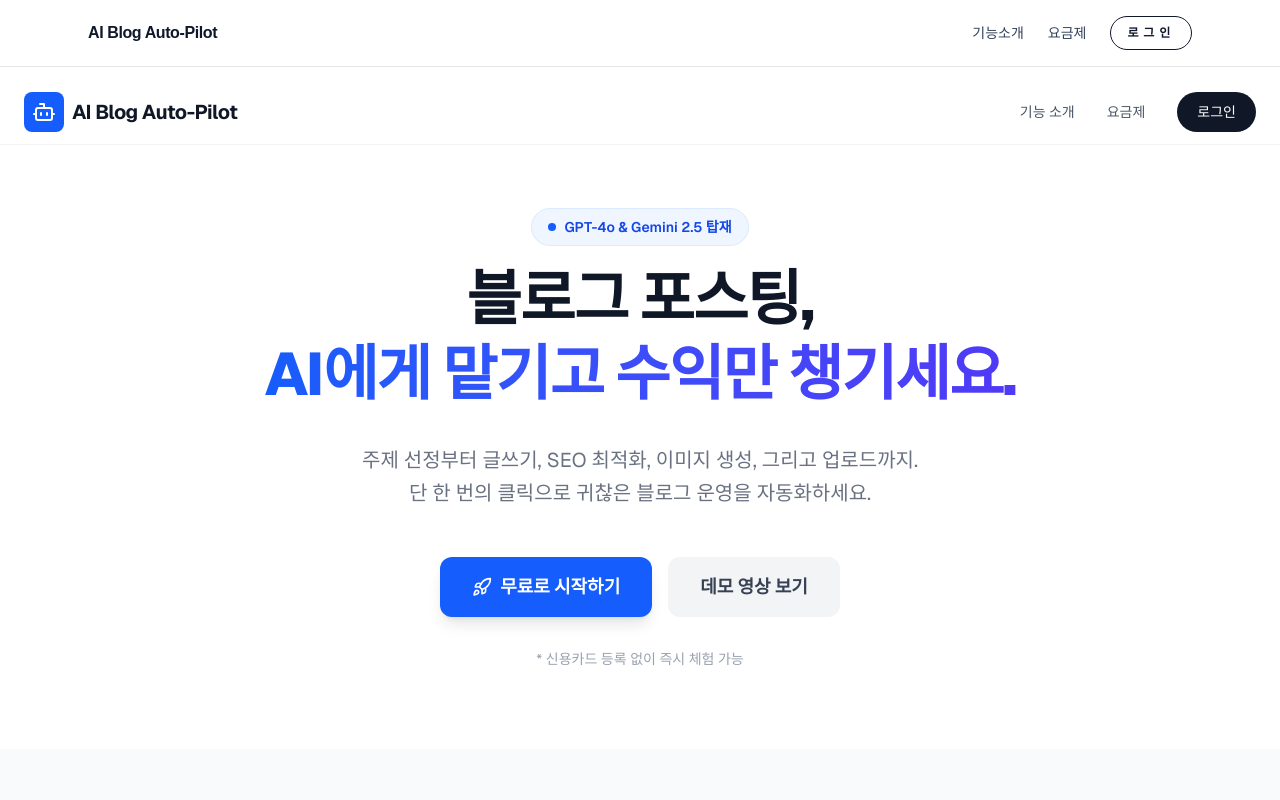
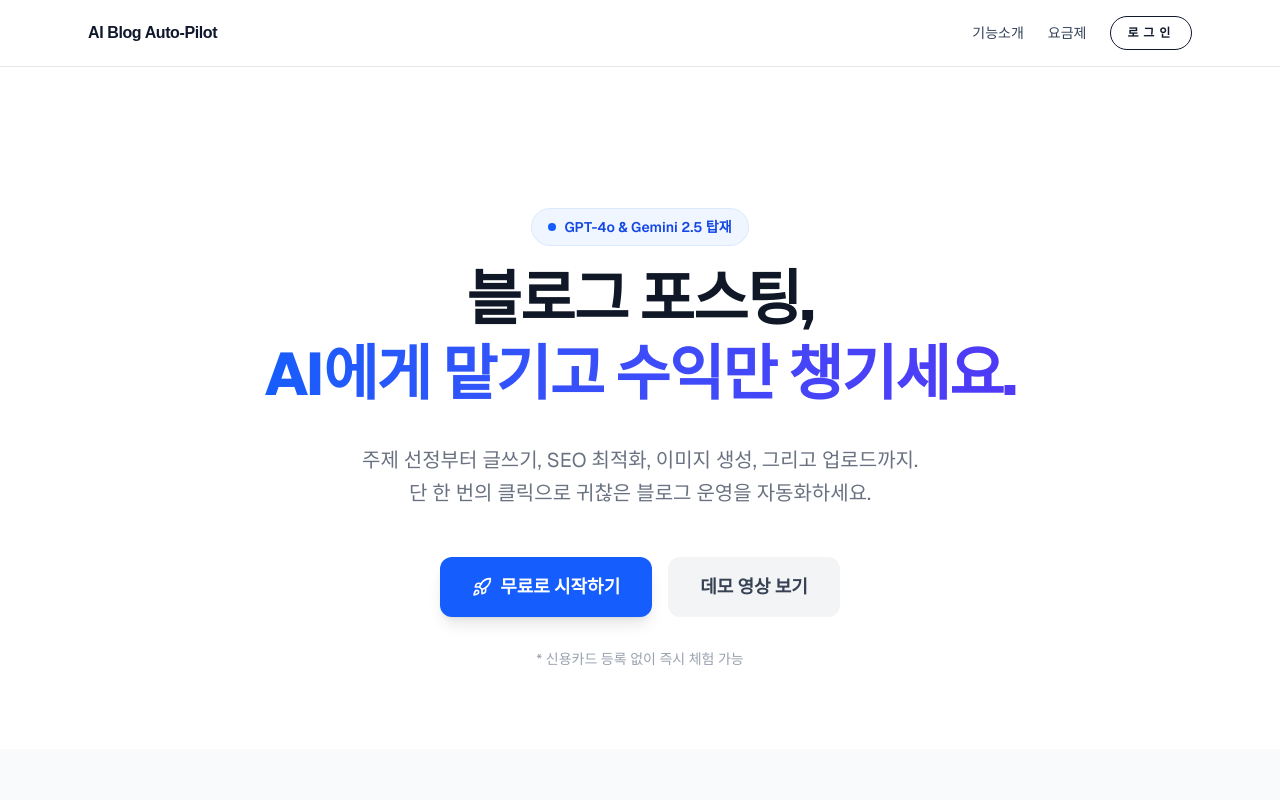
Before and after one commit to mrgbiryu-cyber/autoblog, a Next.js app in the folder frontend/: page / in a window 1280 px wide. Shown: the top 800 px of the page. Built offline with nearby package versions, Linux system fonts and the light colour scheme.

Commit message:
정크데이터삭제

```diff
--- a/frontend/src/app/(user)/dashboard/page.tsx
+++ b/frontend/src/app/(user)/dashboard/page.tsx
@@ -4,6 +4,7 @@ import { useEffect, useMemo, useRef, useState } from "react";
 import { useRouter } from "next/navigation";
 import { Bot, CalendarClock, CreditCard, Copy, Eye, Loader2, Shield } from "lucide-react";
 import Link from "next/link";
+import { useAuth } from "@/context/AuthContext";
 import {
   fetchBlogAnalysis,
   fetchCreditStatus,
@@ -41,7 +42,7 @@ const PLATFORM_SLOTS = [
 ];
 
 const WEEKDAYS = ["Mon", "Tue", "Wed", "Thu", "Fri", "Sat", "Sun"];
-const TOTAL_BLOG_SLOTS = 4;
+const TOTAL_BLOG_SLOTS = 5;
 export default function Dashboard() {
   const [creditInfo, setCreditInfo] = useState<CreditStatusPayload>({
     current_credit: 0,
@@ -90,6 +91,8 @@ export default function Dashboard() {
     imageTimersRef.current.forEach((timer) => clearTimeout(timer));
     imageTimersRef.current = [];
   };
+
+  const { displayName } = useAuth();
 
   useEffect(() => {
     return () => {
@@ -371,9 +374,9 @@ export default function Dashboard() {
         <header className="flex flex-col gap-3 md:flex-row md:items-center md:justify-between">
           <div>
             <p className="text-sm uppercase tracking-[0.25em] text-slate-400">AI Marketing Automation Engine</p>
-            <h1 className="text-4xl font-bold flex items-center gap-3">
+        <h1 className="text-4xl font-bold flex items-center gap-3">
               <Bot className="w-10 h-10 text-cyan-400" />
-              형님의 AI 대시보드
+          {displayName ? `${displayName}님의 AI 대시보드` : "고객님의 AI 대시보드"}
             </h1>
             <p className="text-slate-400 mt-1">통합 블로그/플랫폼 일정, 크레딧, SEO 트래킹을 한 눈에.</p>
           </div>
--- a/frontend/src/app/page.tsx
+++ b/frontend/src/app/page.tsx
@@ -4,25 +4,6 @@ import { Bot, Rocket, TrendingUp, CheckCircle, ArrowRight } from "lucide-react";
 export default function LandingPage() {
   return (
     <div className="min-h-screen bg-white font-sans text-gray-900">
-
-      {/* 1. 네비게이션 바 (GNB) */}
-      <nav className="fixed w-full bg-white/80 backdrop-blur-md border-b border-gray-100 z-50">
-        <div className="max-w-7xl mx-auto px-6 h-16 flex items-center justify-between">
-          <div className="flex items-center space-x-2">
-            <div className="p-2 bg-blue-600 rounded-lg">
-              <Bot className="w-6 h-6 text-white" />
-            </div>
-            <span className="text-xl font-bold tracking-tight">AI Blog Auto-Pilot</span>
-          </div>
-          <div className="hidden md:flex items-center space-x-8 text-sm font-medium text-gray-600">
-            <a href="#features" className="hover:text-blue-600 transition">기능 소개</a>
-            <a href="#pricing" className="hover:text-blue-600 transition">요금제</a>
-            <Link href="/login" className="px-5 py-2.5 bg-gray-900 text-white rounded-full hover:bg-gray-800 transition">
-              로그인
-            </Link>
-          </div>
-        </div>
-      </nav>
 
       {/* 2. 히어로 섹션 (가장 중요한 첫인상) */}
       <section className="pt-32 pb-20 px-6">
```
